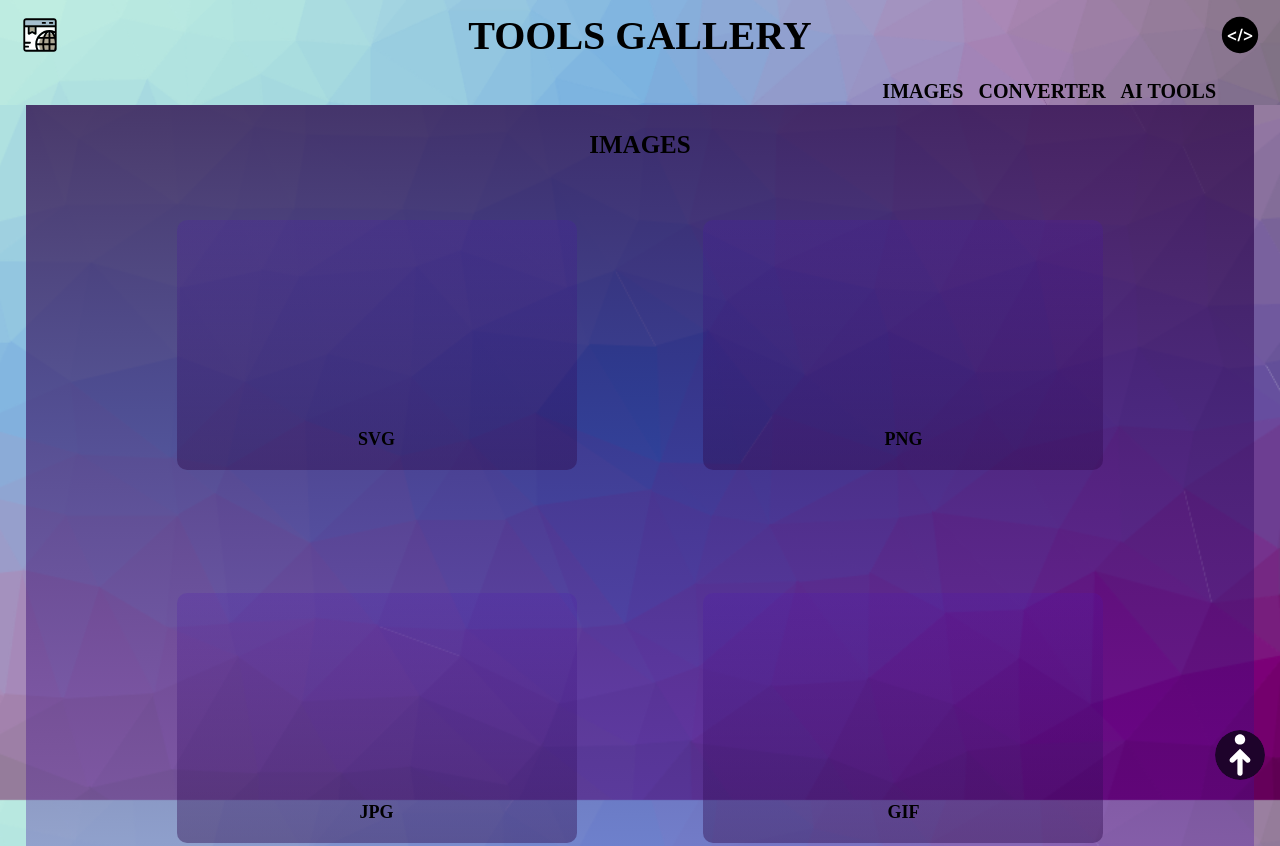
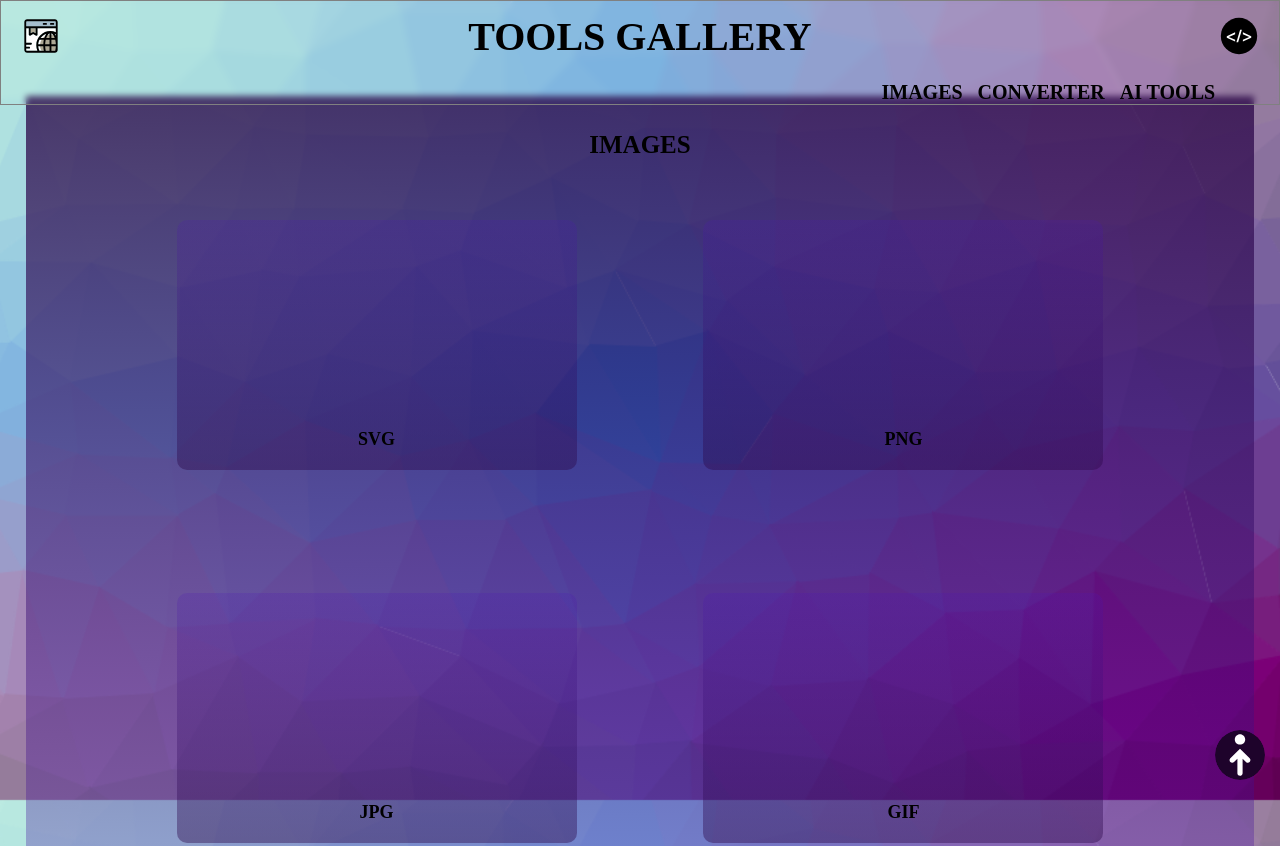
Before and after one commit to mantesh-29/sitehelp, a plain HTML site: page index.html in a window 1280 px wide. Shown: the top 846 px of the page. Drawn offline with Linux system fonts and the light colour scheme.

Commit message:
updated header

```diff
--- a/code/style.css
+++ b/code/style.css
@@ -12,8 +12,13 @@
 
     header{
       position:fixed;
-    background-image: url("../file/bg1.png");
-    --tw-backdrop-blur: blur(20px);
+
+      background: transparent;
+      border: 1px solid gray;
+      backdrop-filter: blur(3px);
+
+    /* background-image: url("../file/bg1.png"); */
+    /* --tw-backdrop-blur: blur(20px); */
     right:0;
     left:0;
     padding:10px 20px;
```
